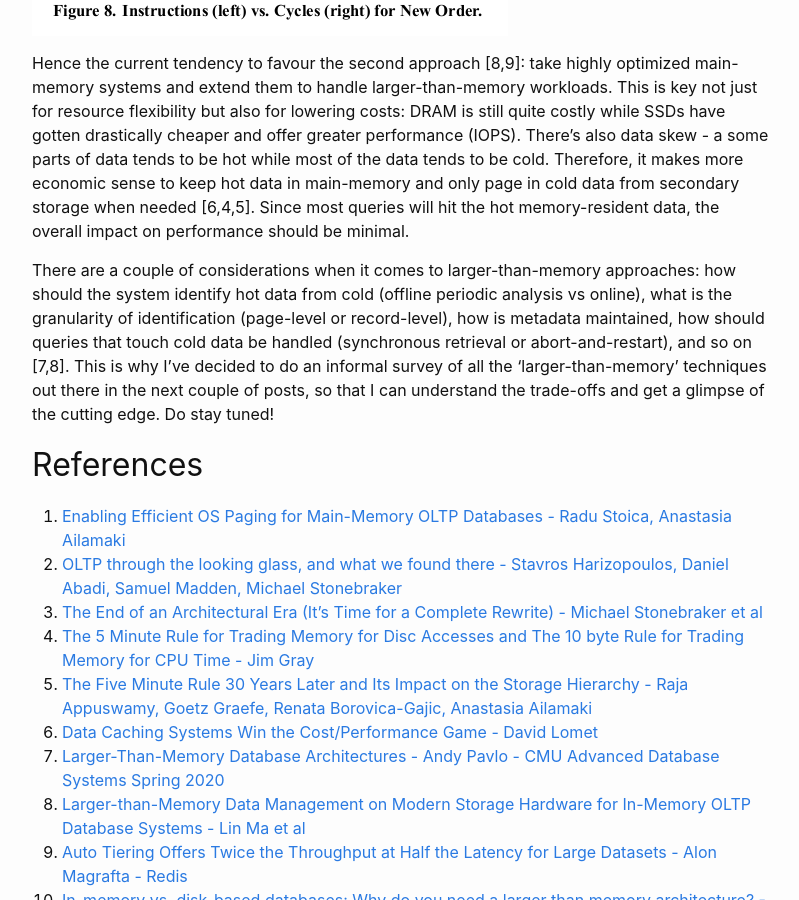
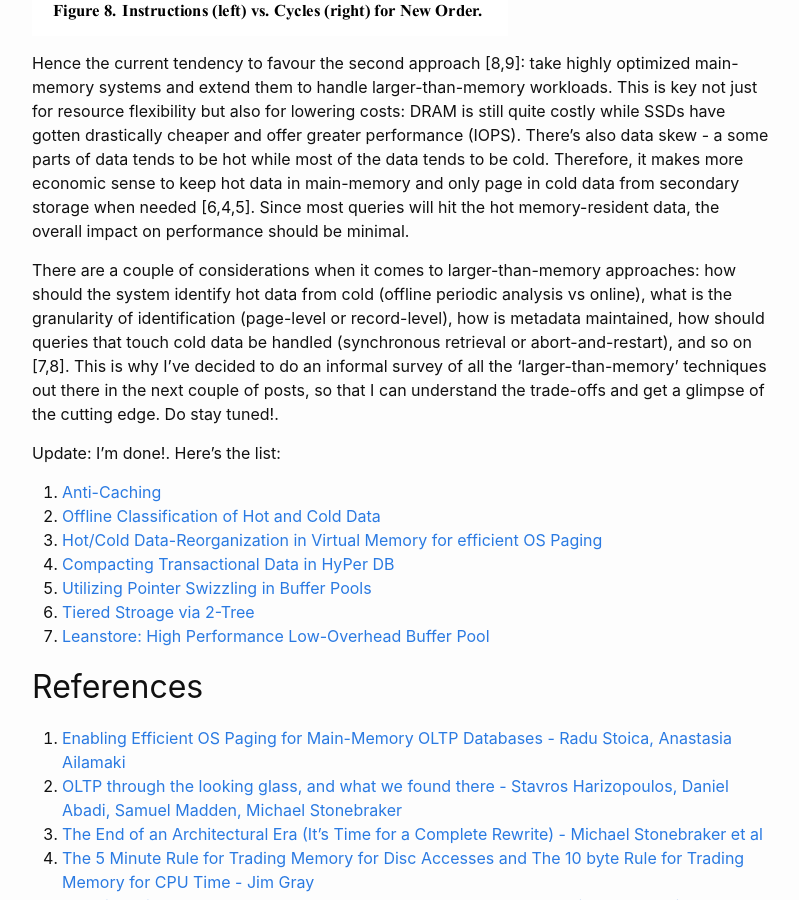
Before and after one commit to bnmoch3/blog, a Jekyll site: the page built from _posts/2024-06-04-larger-than-mem-intro.md, in a window 1280 px wide and 900 px high, scrolled down 1040 px. Shown: the whole window, without its empty margins (238-1037 px from the left). Built offline with Jekyll 4.4.1, drawn with Linux system fonts in a browser that asks for light colours.

Commit message:
Update intro post for larger-than-memory

```diff
--- a/_posts/2024-06-04-larger-than-mem-intro.md
+++ b/_posts/2024-06-04-larger-than-mem-intro.md
@@ -48,7 +48,17 @@ data be handled (synchronous retrieval or abort-and-restart), and so on [7,8].
 This is why I've decided to do an informal survey of all the
 'larger-than-memory' techniques out there in the next couple of posts, so that I
 can understand the trade-offs and get a glimpse of the cutting edge. Do stay
-tuned!
+tuned!.
+
+Update: I'm done!. Here's the list:
+
+1. [Anti-Caching](/blog/anti-caching)
+2. [Offline Classification of Hot and Cold Data](/blog/project-siberia-hot-cold-id)
+3. [Hot/Cold Data-Reorganization in Virtual Memory for efficient OS Paging](/blog/efficient-os-paging-hot-cold-db)
+4. [Compacting Transactional Data in HyPer DB](/blog/hyper-compaction)
+5. [Utilizing Pointer Swizzling in Buffer Pools](/blog/pointer-swizzling)
+6. [Tiered Stroage via 2-Tree](/blog/two-tree)
+7. [Leanstore: High Performance Low-Overhead Buffer Pool](/blog/leanstore)
 
 ## References
 
```
